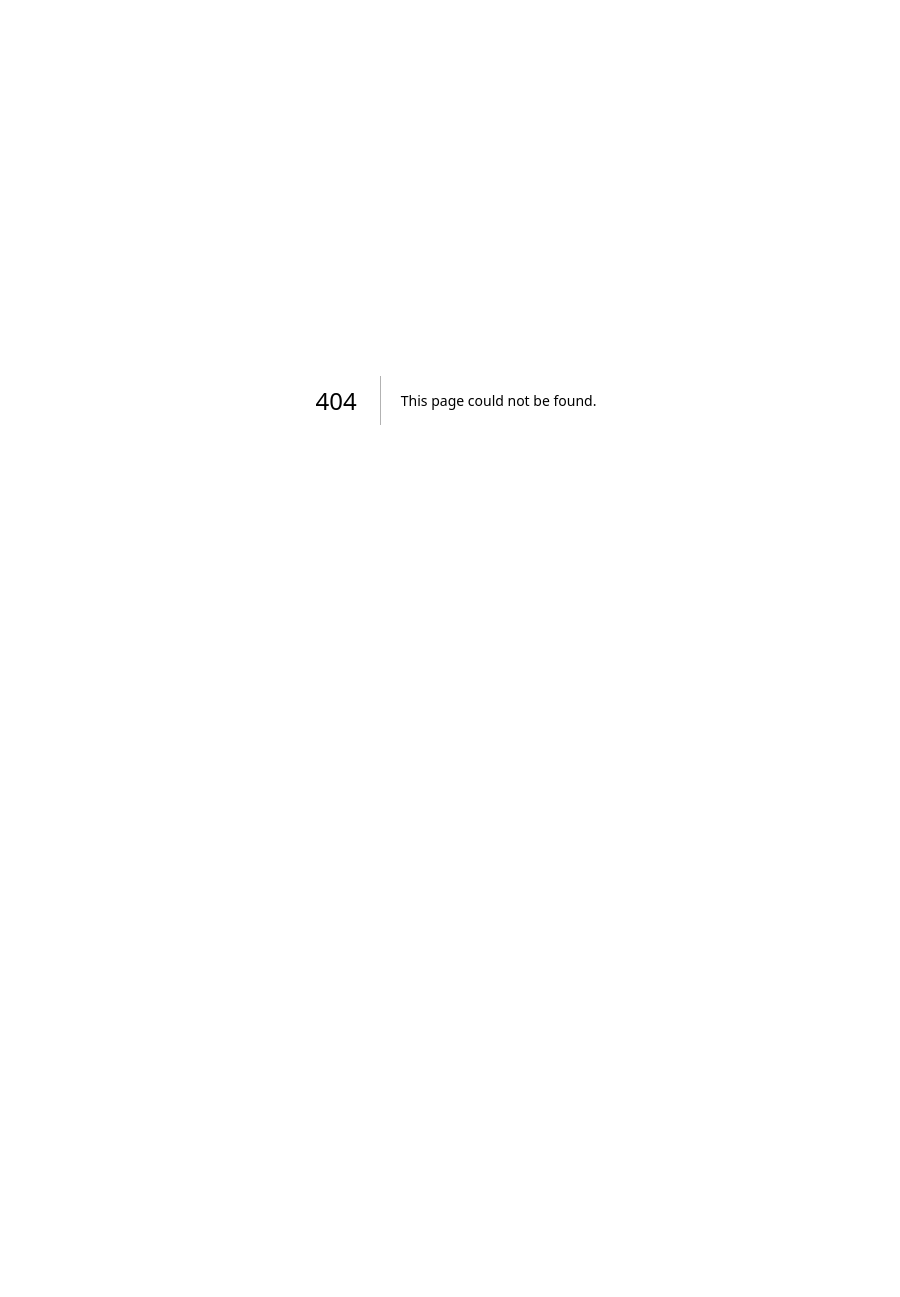
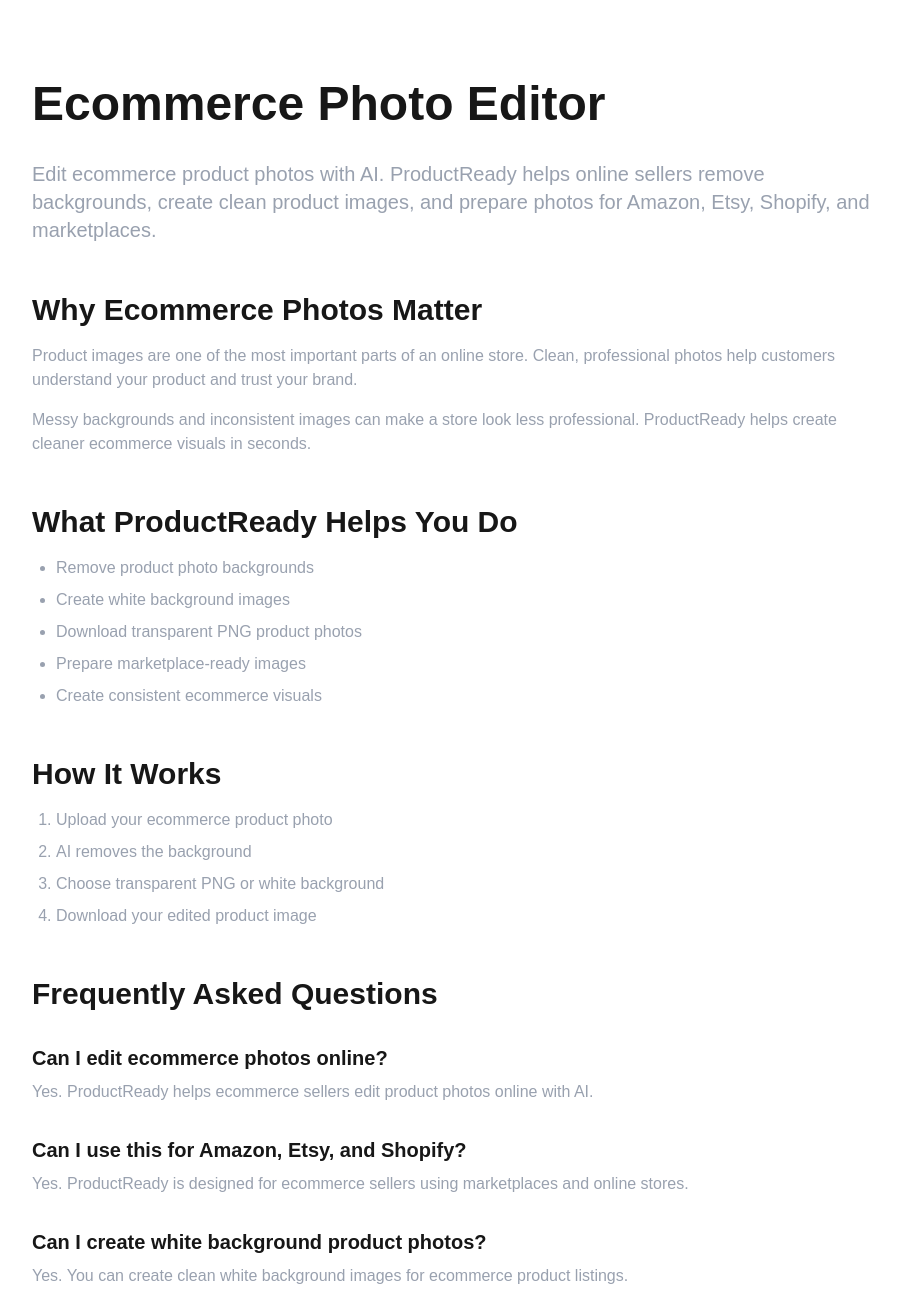
Before and after one commit to myaprak48/productready, a Next.js app: page /ecommerce-photo-editor in a window 1280 px wide. Before the commit this address had no page. Shown: the top 1297 px of the page, without its empty margins (184-1084 px from the left). Before the commit the page ends 800 px from the top, so only its background shows below. Built offline with nearby package versions, Linux system fonts and the light colour scheme.

Commit message:
Add ecommerce photo editor page

```diff
--- /dev/null
+++ b/app/ecommerce-photo-editor/page.tsx
@@ -0,0 +1,102 @@
+export const metadata = {
+  title: "Ecommerce Photo Editor | ProductReady",
+  description:
+    "Edit ecommerce product photos with AI. Remove backgrounds, create white backgrounds, and prepare professional images for online stores.",
+};
+
+export default function Page() {
+  return (
+    <main className="max-w-4xl mx-auto px-6 py-20">
+      <h1 className="text-5xl font-bold mb-8">Ecommerce Photo Editor</h1>
+
+      <p className="text-xl text-gray-400 mb-8">
+        Edit ecommerce product photos with AI. ProductReady helps online sellers
+        remove backgrounds, create clean product images, and prepare photos for
+        Amazon, Etsy, Shopify, and marketplaces.
+      </p>
+
+      <h2 className="text-3xl font-bold mt-12 mb-4">
+        Why Ecommerce Photos Matter
+      </h2>
+
+      <p className="text-gray-400 mb-4">
+        Product images are one of the most important parts of an online store.
+        Clean, professional photos help customers understand your product and
+        trust your brand.
+      </p>
+
+      <p className="text-gray-400">
+        Messy backgrounds and inconsistent images can make a store look less
+        professional. ProductReady helps create cleaner ecommerce visuals in
+        seconds.
+      </p>
+
+      <h2 className="text-3xl font-bold mt-12 mb-4">
+        What ProductReady Helps You Do
+      </h2>
+
+      <ul className="list-disc pl-6 text-gray-400 space-y-2">
+        <li>Remove product photo backgrounds</li>
+        <li>Create white background images</li>
+        <li>Download transparent PNG product photos</li>
+        <li>Prepare marketplace-ready images</li>
+        <li>Create consistent ecommerce visuals</li>
+      </ul>
+
+      <h2 className="text-3xl font-bold mt-12 mb-4">How It Works</h2>
+
+      <ol className="list-decimal pl-6 text-gray-400 space-y-2">
+        <li>Upload your ecommerce product photo</li>
+        <li>AI removes the background</li>
+        <li>Choose transparent PNG or white background</li>
+        <li>Download your edited product image</li>
+      </ol>
+
+      <h2 className="text-3xl font-bold mt-12 mb-4">
+        Frequently Asked Questions
+      </h2>
+
+      <h3 className="text-xl font-semibold mt-8 mb-2">
+        Can I edit ecommerce photos online?
+      </h3>
+      <p className="text-gray-400">
+        Yes. ProductReady helps ecommerce sellers edit product photos online
+        with AI.
+      </p>
+
+      <h3 className="text-xl font-semibold mt-8 mb-2">
+        Can I use this for Amazon, Etsy, and Shopify?
+      </h3>
+      <p className="text-gray-400">
+        Yes. ProductReady is designed for ecommerce sellers using marketplaces
+        and online stores.
+      </p>
+
+      <h3 className="text-xl font-semibold mt-8 mb-2">
+        Can I create white background product photos?
+      </h3>
+      <p className="text-gray-400">
+        Yes. You can create clean white background images for ecommerce product
+        listings.
+      </p>
+
+      <div className="mt-14 p-8 rounded-3xl border border-white/10 bg-white/5">
+        <h2 className="text-3xl font-bold mb-4">
+          Edit Ecommerce Photos With AI
+        </h2>
+
+        <p className="text-gray-400 mb-6">
+          Remove backgrounds and create cleaner product images for your online
+          store in seconds.
+        </p>
+
+        <a
+          href="/"
+          className="inline-block rounded-full bg-white text-black px-6 py-3 font-semibold"
+        >
+          Try ProductReady Free
+        </a>
+      </div>
+    </main>
+  );
+}
```
